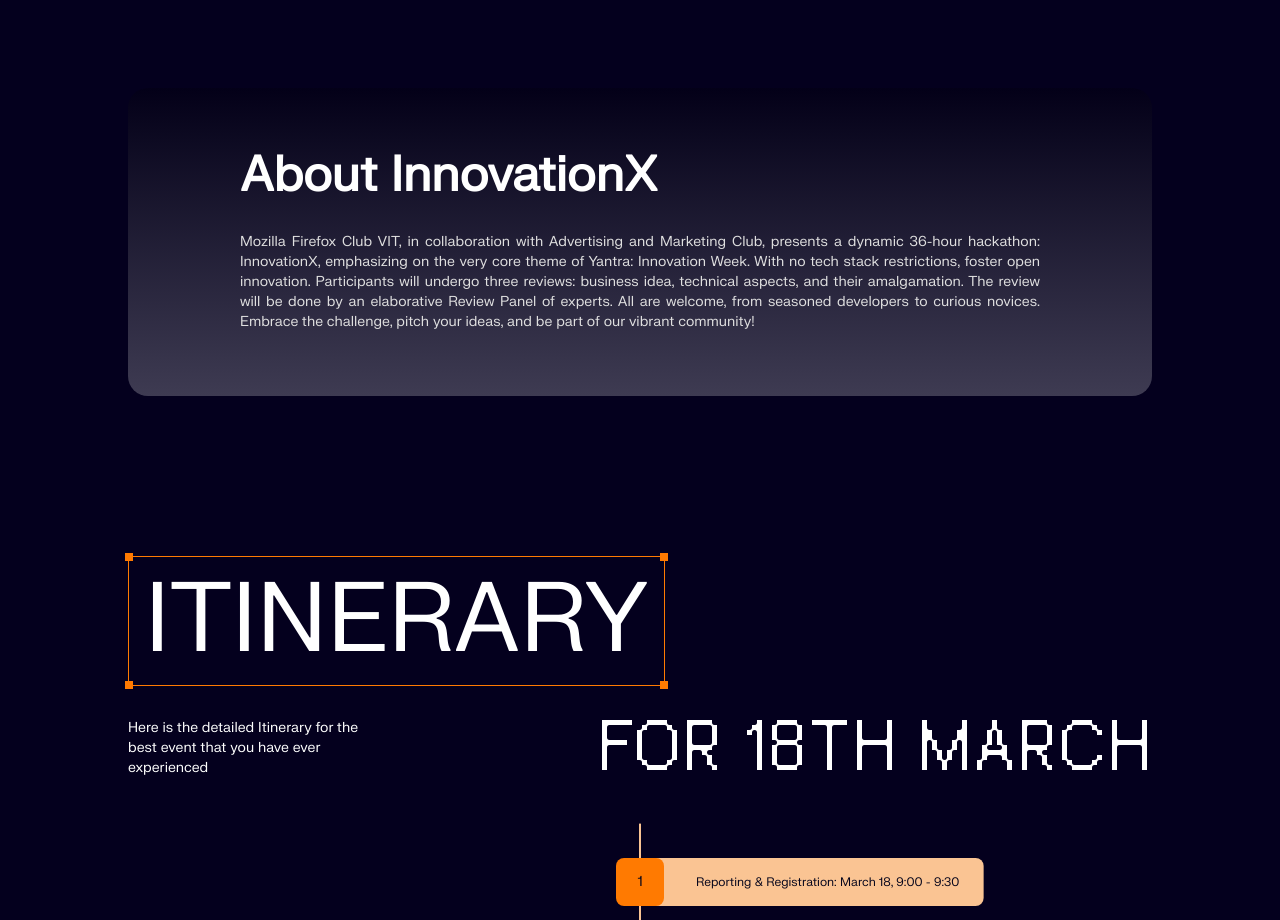
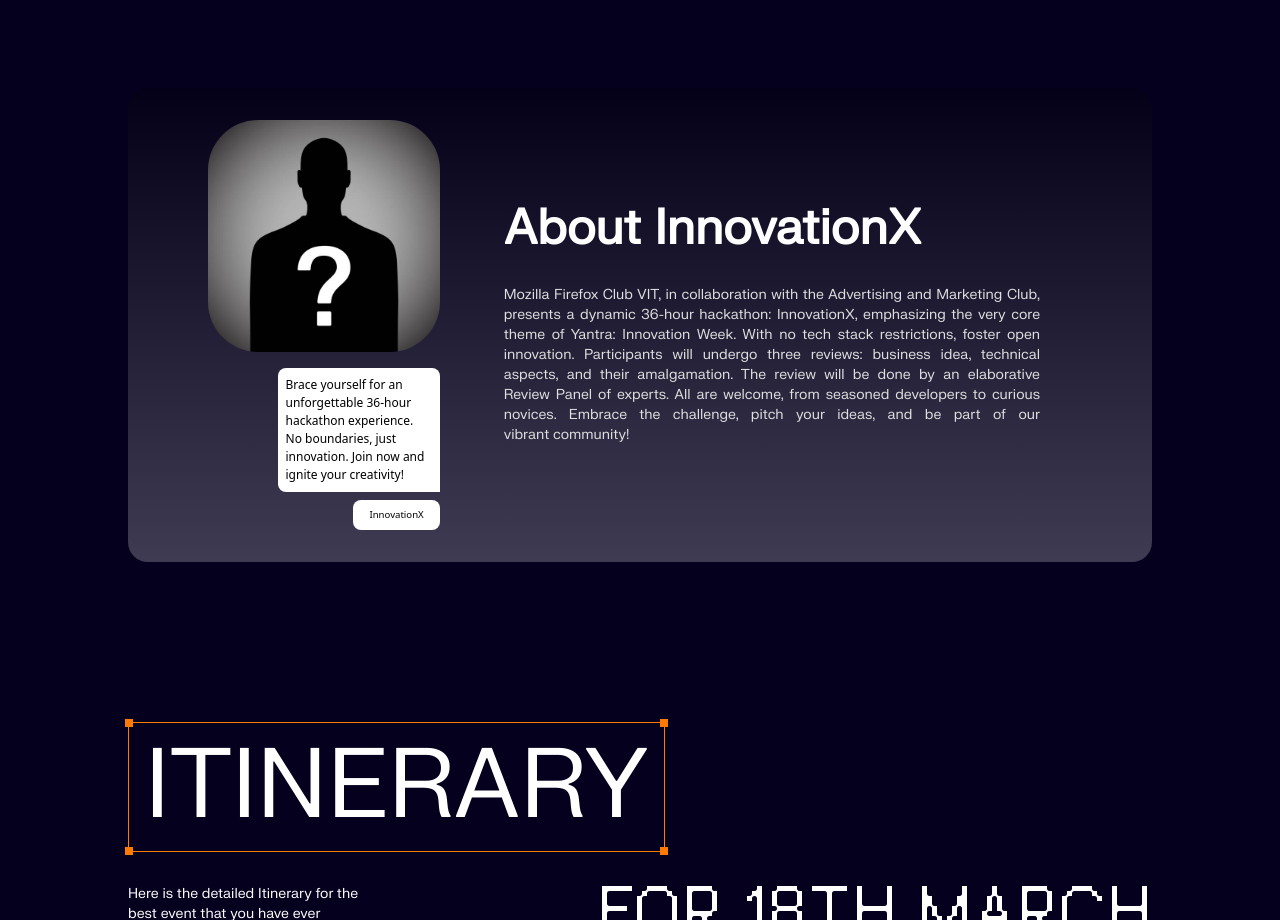
Before and after one commit to MFC-VIT/InnovationX-24, a React (Vite) app: page / in a window 1280 px wide. Shown: the part 1040-1960 px from the top of the page. Built offline with nearby package versions, Linux system fonts and the light colour scheme.

Commit message:
Feat: Added Speaker content

```diff
--- a/src/section/About.tsx
+++ b/src/section/About.tsx
@@ -4,27 +4,27 @@
   return (
     <div className="w-full py-20">
       <div className="--container w-[90%] md:w-[80%] bg-gradient-to-b from-[rgba(0,0,0,0.2)]  to-[rgba(255,255,255,0.23)] mx-auto flex flex-col md:flex-row md:justify-between md:items-center  gap-8 py-4 md:py-8 px-2 md:px-20 rounded-[20px] ">
-        {/* <div className="hidden md:flex w-[40%]  flex-col gap-4">
+        <div className="hidden md:flex w-[40%]  flex-col gap-4">
           <img
             src="/images/about.jpg"
             alt=""
             className="w-full rounded-[50px]"
           />
           <div className="--pop-up flex flex-col gap-2">
-            <div className="info px-2 w-[70%] py-2 bg-white rounded-lg rounded-br-none text-[0.5rem] self-end">
-              Brace yourselves for an unforgettable experience featuring an
-              impressive lineup of enthusiastic speakers who will ignite your
-              curiosity and leave you inspired.
+            <div className="info px-2 w-[70%] py-2 bg-white rounded-lg rounded-br-none text-[0.75rem] self-end">
+              Brace yourself for an unforgettable 36-hour hackathon experience.
+              No boundaries, just innovation. Join now and ignite your
+              creativity!
             </div>
             <div className="px-4 py-2 bg-white rounded-lg w-fit flex items-center justify-center font-medium text-[0.6rem] self-end">
               InnovationX
             </div>
           </div>
-        </div> */}
+        </div>
         <ContentBox
           heading="About InnovationX"
           description={
-            " Mozilla Firefox Club VIT, in collaboration with Advertising and Marketing Club, presents a dynamic 36-hour hackathon: InnovationX, emphasizing on the very core theme of Yantra: Innovation Week. With no tech stack restrictions, foster open innovation. Participants will undergo three reviews: business idea, technical aspects, and their amalgamation. The review will be done by an elaborative Review Panel of experts. All are welcome, from seasoned developers to curious novices. Embrace the challenge, pitch your ideas, and be part of our vibrant community!"
+            "Mozilla Firefox Club VIT, in collaboration with the Advertising and Marketing Club, presents a dynamic 36-hour hackathon: InnovationX, emphasizing the very core theme of Yantra: Innovation Week. With no tech stack restrictions, foster open innovation. Participants will undergo three reviews: business idea, technical aspects, and their amalgamation. The review will be done by an elaborative Review Panel of experts. All are welcome, from seasoned developers to curious novices. Embrace the challenge, pitch your ideas, and be part of our vibrant community!"
           }
         />
       </div>
```
